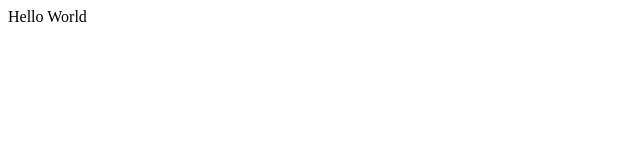
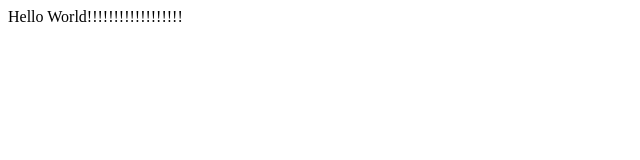
Before and after one commit to kurt-lo/t, a plain HTML site: page index.html in a window 1280 px wide. Shown: the whole page, without its empty margins (0-640 px from the left). Drawn offline with Linux system fonts and the light colour scheme.

Commit message:
I modify the index.html

```diff
--- a/index.html
+++ b/index.html
@@ -6,6 +6,6 @@
     <title>Document</title>
 </head>
 <body>
-    <div>Hello World</div>
+    <div>Hello World!!!!!!!!!!!!!!!!!!</div>
 </body>
 </html>
```
